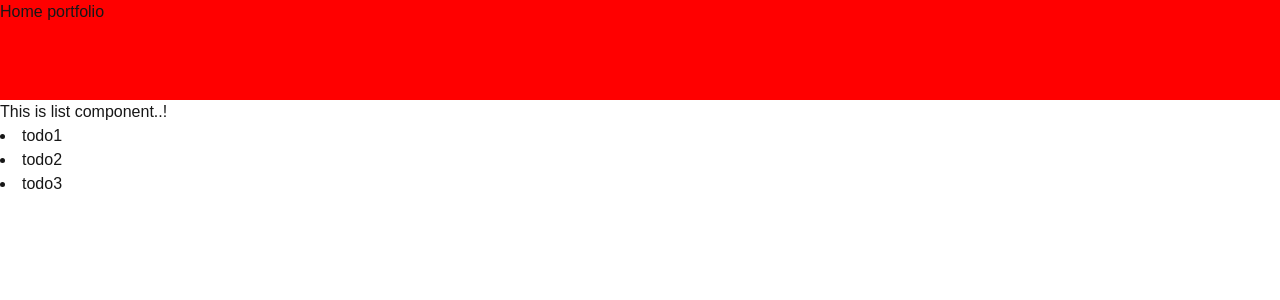
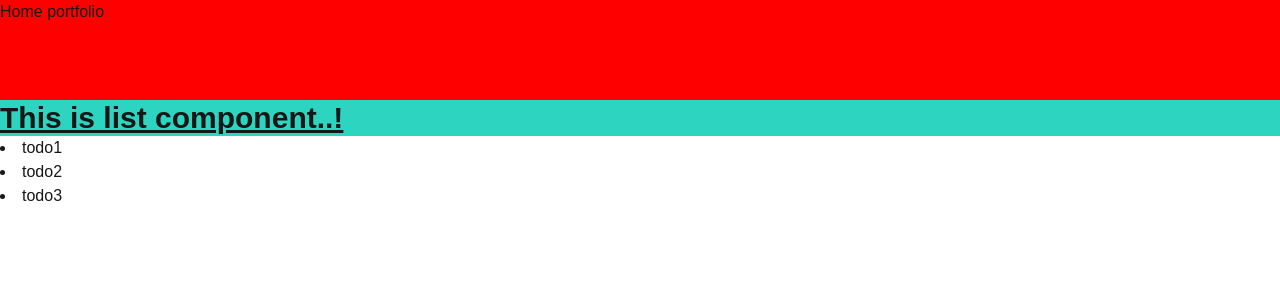
Before and after one commit to kabelic/crypto-app-1, a Next.js app: page / in a window 1280 px wide. Shown: the top 300 px of the page. Built offline with nearby package versions, Linux system fonts and the light colour scheme.

Commit message:
added installation tailwind

```diff
--- a/app/page.tsx
+++ b/app/page.tsx
@@ -6,7 +6,7 @@ const List = () => {
   const todos = useAppSelector((state) => state.todos);
   return(
     <div>
-      <h1>This is list component..!</h1>
+      <h1 className="text-3xl font-bold underline bg-teal-400">This is list component..!</h1>
       {todos.map((todo) => <li key={todo.id}>{todo.value}</li>)}
     </div>
   )
--- a/package.json
+++ b/package.json
@@ -23,7 +23,9 @@
     "eslint": "^8",
     "eslint-config-next": "15.0.3",
     "postcss": "^8",
-    "tailwindcss": "^3.4.1",
+    "prettier": "^3.4.2",
+    "prettier-plugin-tailwindcss": "^0.6.9",
+    "tailwindcss": "^3.4.16",
     "typescript": "^5"
   }
 }
```
Also changed, not shown: 1 other file (tests, documents, lock files or other folders).
